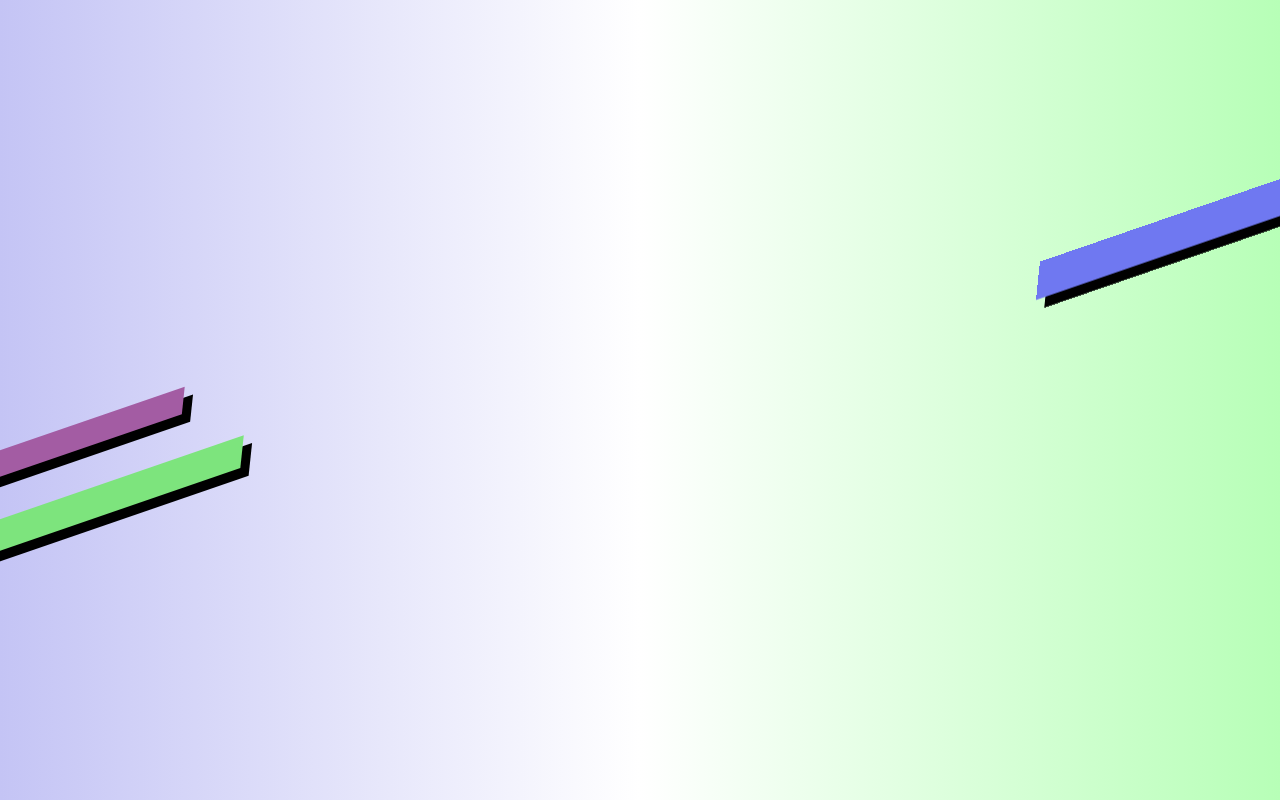
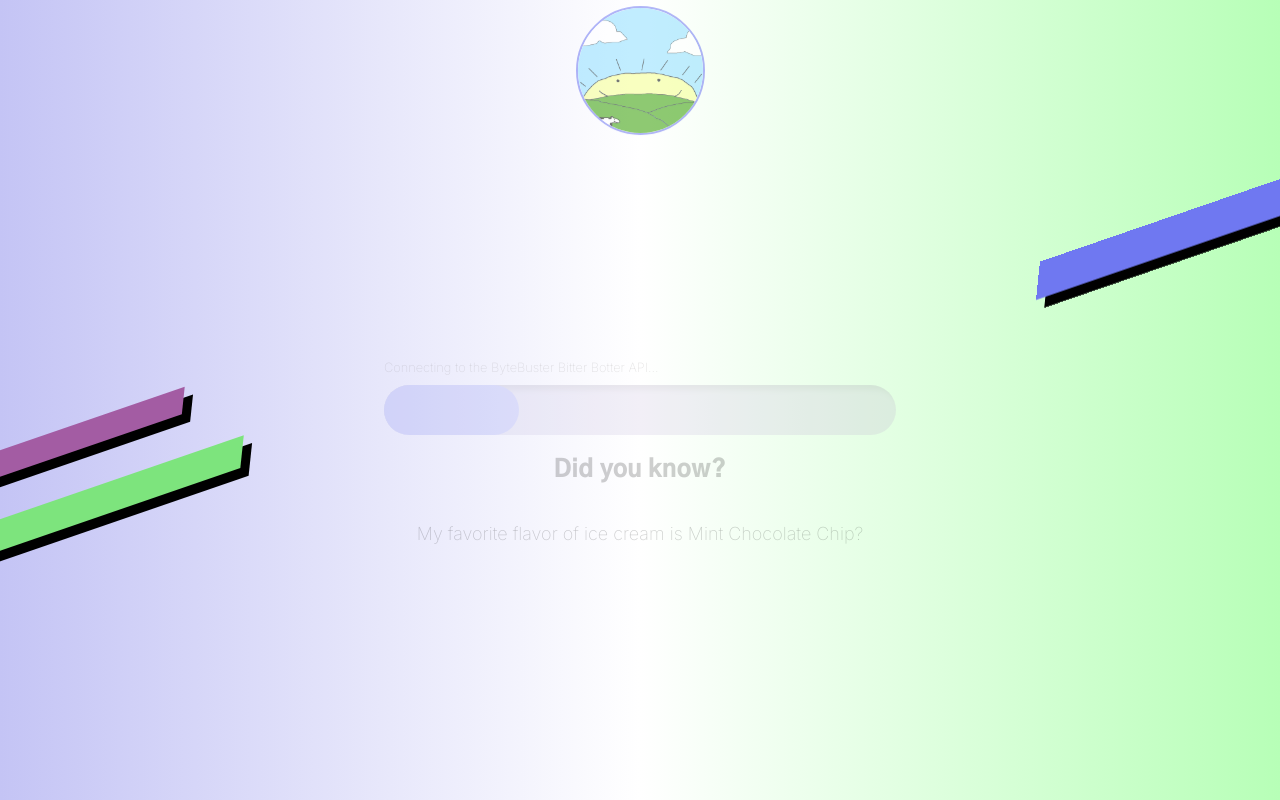
Before and after one commit to landaverdend/portfolio-site, a React (Vite) app: page / in a window 1280 px wide. Both pictures are taken after a click on the element "Get started". Built offline with nearby package versions, Linux system fonts and the light colour scheme.

Commit message:
re enabled the loading stuff.

```diff
--- a/src/components/loadingBar/LoadingBar.tsx
+++ b/src/components/loadingBar/LoadingBar.tsx
@@ -20,7 +20,7 @@ const fakeServiceCalls = [
 ];
 
 // TODO: style this for mozilla.
-function LoadingBar({ openTrigger }: { openTrigger: Function }) {
+function LoadingBar() {
   const [progress, setProgress] = useState(15);
   const [ind, setInd] = useState(0);
 
@@ -29,14 +29,14 @@ function LoadingBar({ openTrigger }: { openTrigger: Function }) {
   // for state.
   useEffect(() => {
     if (progress >= 100) {
-      openTrigger();
+      console.log('done.');
     }
   }, [progress]);
 
   // For intervals.
   useEffect(() => {
     const tickProgress = setInterval(() => {
-      const tick = Math.random() * 5;
+      const tick = Math.random() * .65;
 
       setProgress((prevProgress) => {
         if (prevProgress >= 100) {
--- a/src/views/loadingView/LoadingView.tsx
+++ b/src/views/loadingView/LoadingView.tsx
@@ -57,6 +57,13 @@ function LoadingView(props: LoadingViewProps) {
           <div className={`curtain curtain--right-gradient ${rCurtainState[animType]} `}>
             <div className="curtain__stripe-right"></div>
           </div>
+          <div className="curtain-content">
+            <img className="curtain-content__image " src={logo} />
+            <div className="curtain-content__trivia">
+              <LoadingBar />
+              <TriviaWidget />
+            </div>
+          </div>
         </div>
       )}
       {(!isLoading || isAnimating) && children}
--- a/src/views/loadingView/logo-animations.css
+++ b/src/views/loadingView/logo-animations.css
@@ -9,7 +9,9 @@
   position: relative;
   top: -150px;
 
-  animation: logo-slide 1.5s ease-in-out forwards, bounce 2.2s ease-in-out 1.5s infinite; /* Delay bounce animation to start after logo-slide */ /* animation-delay: 0.25s; */
+  animation:
+  logo-slide 1.5s ease-in-out 2s forwards, /* delay of 2 seconds for curtains to close.*/
+  bounce 2.2s ease-in-out 3.5s infinite; /* Delay bounce animation to start after logo-slide */ /* animation-delay: 0.25s; */
 }
 
 @keyframes logo-slide {
@@ -47,7 +49,7 @@
   flex-direction: column;
   align-items: center;
   opacity: 0;
-  animation: fade-in 2s ease-in-out forwards;
+  animation: fade-in 2s ease-in-out 2.2s forwards;
 }
 
 @keyframes fade-in {
```
